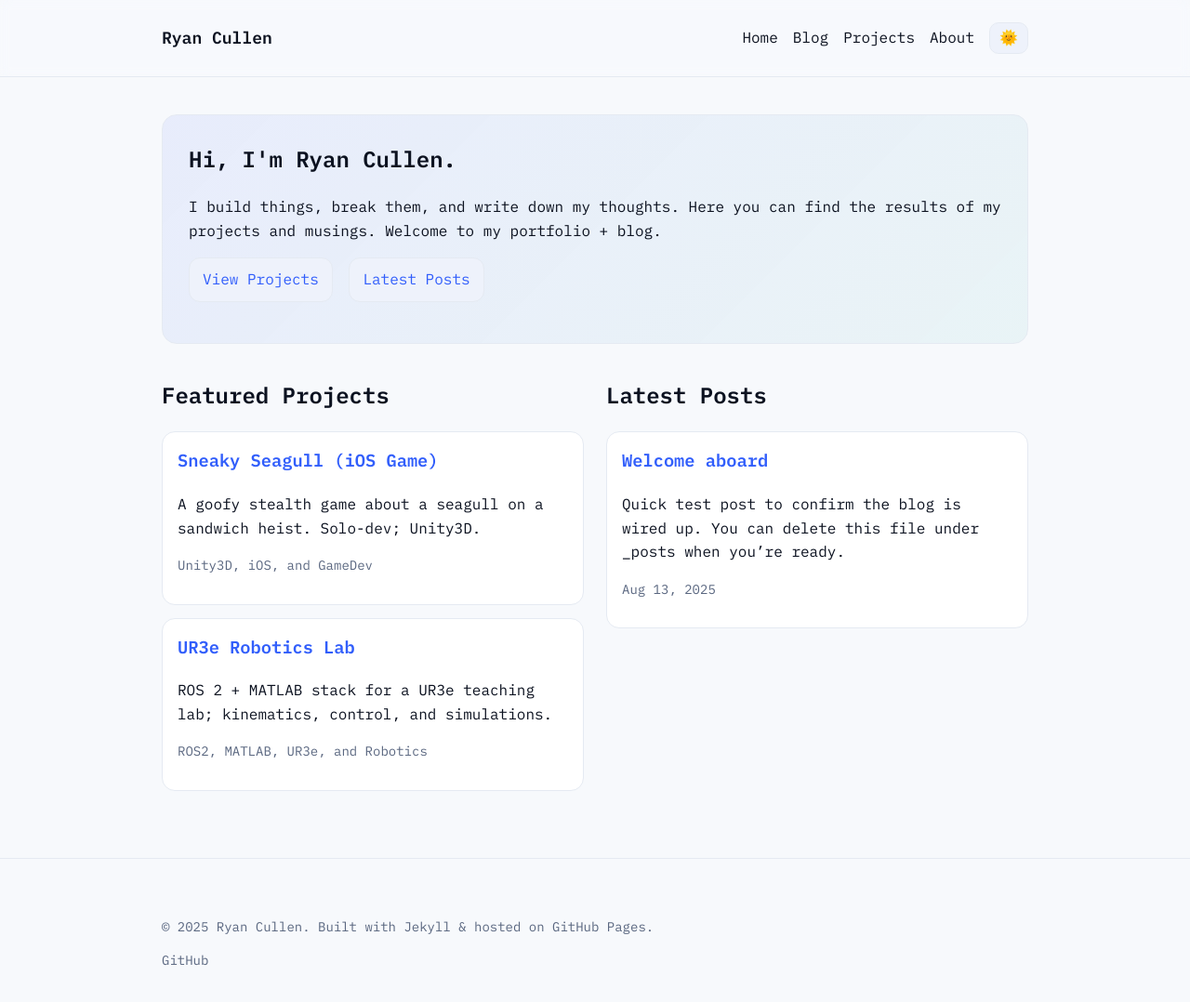
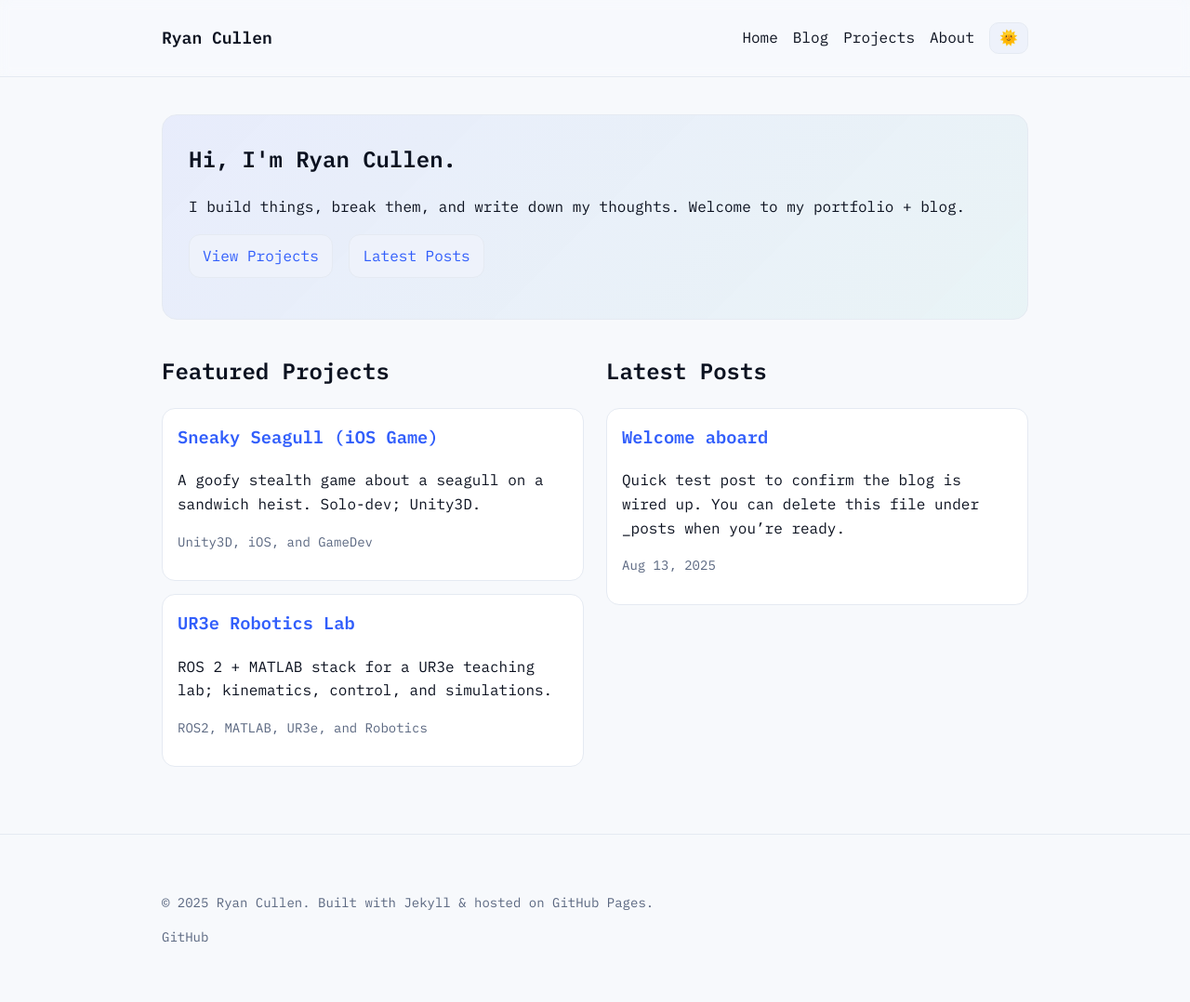
Before and after one commit to ryantcullen/ryantcullen.github.io, a Jekyll site: the page built from index.html, in a window 1280 px wide and 1107 px high. Shown: the top 1078 px of the window at 93% size. Built offline with Jekyll 4.4.1, drawn with Linux system fonts in a browser that asks for light colours.

Commit message:
Update home.html

```diff
--- a/_layouts/home.html
+++ b/_layouts/home.html
@@ -4,7 +4,7 @@ layout: default
 
 <section class="hero">
   <h1>Hi, I'm {{ site.author.name | default: site.title }}.</h1>
-  <p>I build things, break them, and write down my thoughts. Here you can find the results of my projects and musings. Welcome to my portfolio + blog. </p>
+  <p>I build things, break them, and write down my thoughts. Welcome to my portfolio + blog. </p>
   <p><a class="btn" href="{{ '/projects/' | relative_url }}">View Projects</a>
      <a class="btn alt" href="{{ '/blog/' | relative_url }}">Latest Posts</a></p>
 </section>
```
